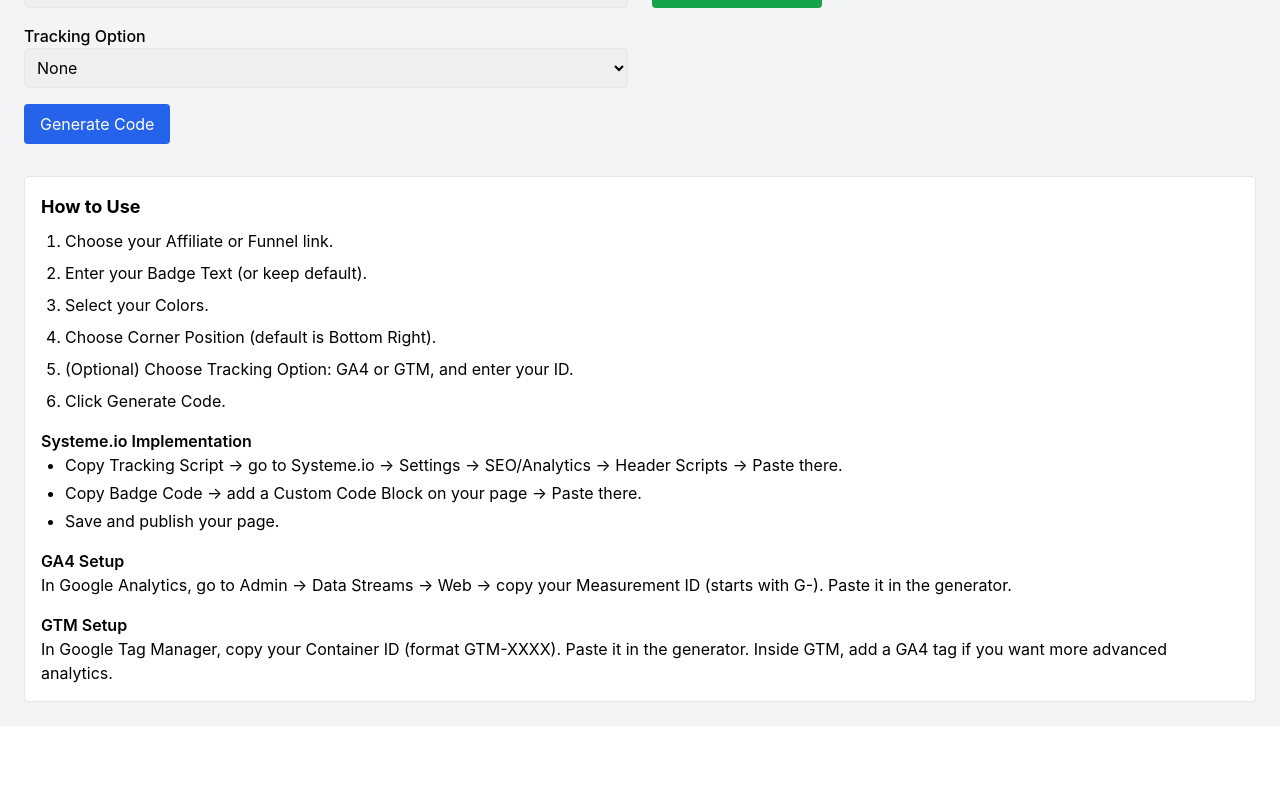
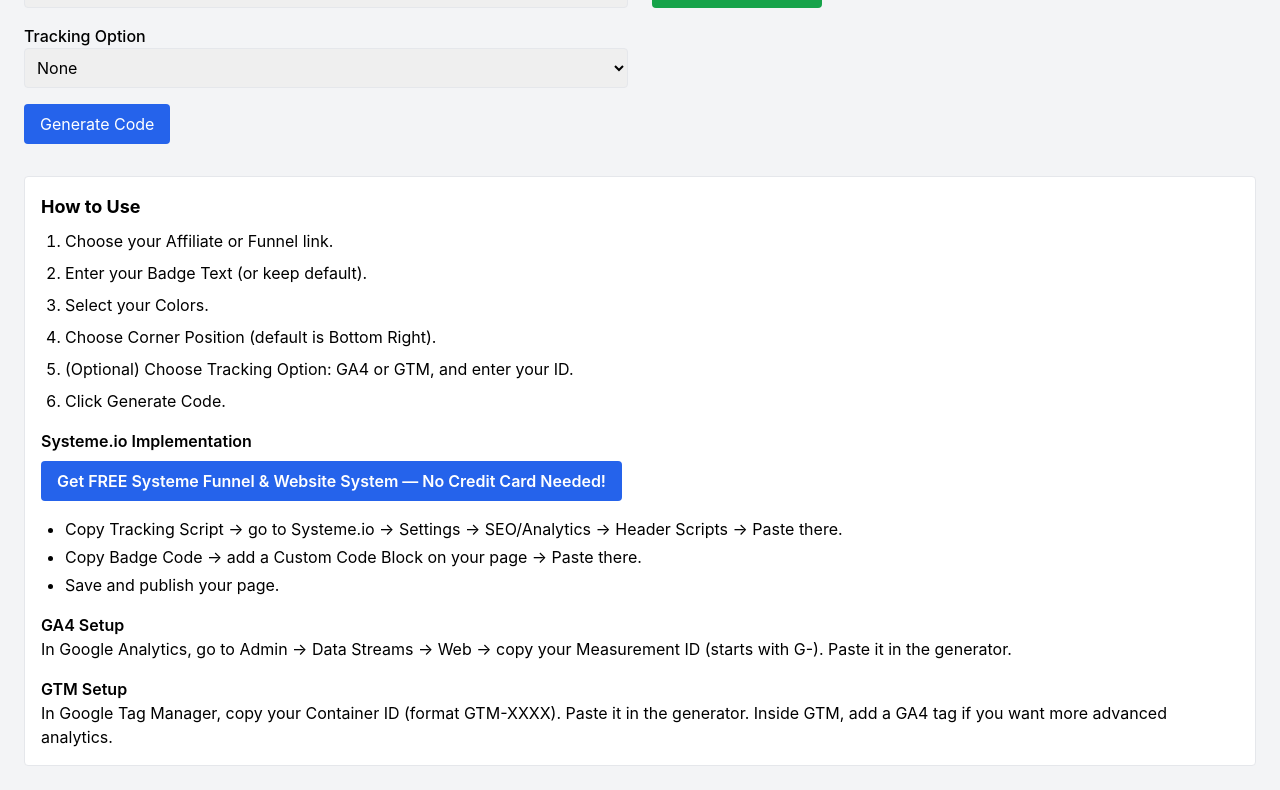
Before and after one commit to jasmandigital/jasman-badge-generator, a Next.js app: page / in a window 1280 px wide. Shown: the part 438-1228 px from the top of the page. Before the commit the page ends 1164 px from the top, so only its background shows below. Built offline with nearby package versions, Linux system fonts and the light colour scheme.

Commit message:
Add Systeme.io affiliate link button in Implementation section

```diff
--- a/pages/index.js
+++ b/pages/index.js
@@ -217,16 +217,34 @@
             <li>(Optional) Choose Tracking Option: GA4 or GTM, and enter your ID.</li>
             <li>Click Generate Code.</li>
           </ol>
+
           <h3 className="font-semibold mt-4">Systeme.io Implementation</h3>
-          <ul className="list-disc ml-6 space-y-1">
+          <a
+            href="https://systeme.io/?sa=sa01243563803522812a96e1f1aa411b33830c7433"
+            target="_blank"
+            rel="noopener noreferrer"
+            className="inline-block mt-2 bg-blue-600 text-white font-semibold px-4 py-2 rounded hover:bg-blue-700 transition"
+          >
+            Get FREE Systeme Funnel &amp; Website System — No Credit Card Needed!
+          </a>
+
+          <ul className="list-disc ml-6 space-y-1 mt-4">
             <li>Copy Tracking Script → go to Systeme.io → Settings → SEO/Analytics → Header Scripts → Paste there.</li>
             <li>Copy Badge Code → add a Custom Code Block on your page → Paste there.</li>
             <li>Save and publish your page.</li>
           </ul>
+
           <h3 className="font-semibold mt-4">GA4 Setup</h3>
-          <p>In Google Analytics, go to Admin → Data Streams → Web → copy your Measurement ID (starts with G-). Paste it in the generator.</p>
+          <p>
+            In Google Analytics, go to Admin → Data Streams → Web → copy your Measurement ID
+            (starts with G-). Paste it in the generator.
+          </p>
+
           <h3 className="font-semibold mt-4">GTM Setup</h3>
-          <p>In Google Tag Manager, copy your Container ID (format GTM-XXXX). Paste it in the generator. Inside GTM, add a GA4 tag if you want more advanced analytics.</p>
+          <p>
+            In Google Tag Manager, copy your Container ID (format GTM-XXXX). Paste it in the
+            generator. Inside GTM, add a GA4 tag if you want more advanced analytics.
+          </p>
         </div>
       </div>
     </>
```
